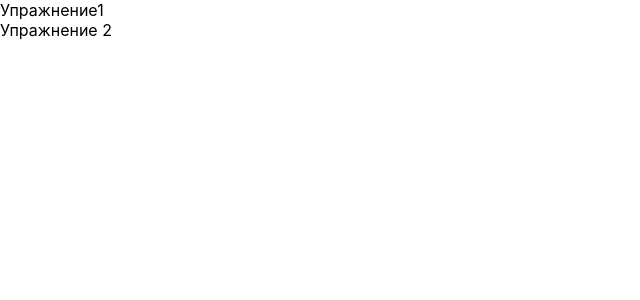
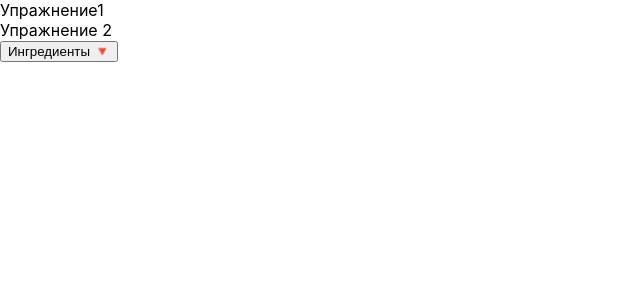
Before and after one commit to NearFutureBand/homework-2402, a React (Create React App) app: page / in a window 1280 px wide. Shown: the top 300 px of the page, without its empty margins (0-640 px from the left). Built offline with nearby package versions, Linux system fonts and the light colour scheme.

Commit message:
task is done

```diff
--- a/src/App.js
+++ b/src/App.js
@@ -1,6 +1,7 @@
 import logo from './logo.svg';
 import Ex1 from './components/Ex1';
 import Ex2 from './components/Ex2';
+import Dropdown from './components/Dropdown';
 import './App.css';
 
 function App() {
@@ -9,6 +10,7 @@ function App() {
       <Ex1 />
       <Ex2 />
       {/*<Ex3 />*/}
+      <Dropdown />
     </>
   );
 }
--- /dev/null
+++ b/src/components/Dropdown.js
@@ -0,0 +1,35 @@
+import React, { Component } from 'react';
+
+class Dropdown extends Component {
+
+  ingredients = [
+    { text: 'bbbbbbb', id: 'd'},
+    { text: 'ааааааa', id: 'a'},
+    { text: 'eeeeeee', id: 'b'},
+    { text: 'ccccccc', id: 'c'},
+    { text: 'bbbbbbb', id: 'e'}
+  ];
+
+  state = {
+    opened: false
+  }
+
+  onToggle = () => {
+    this.setState({ opened: !this.state.opened });
+  }
+
+  render () {
+    return (
+      <div>
+        <button onClick={this.onToggle}>Ингредиенты {this.state.opened ? '🔺' : '🔻'} </button>
+        { this.state.opened && this.ingredients.map((item) => {
+          return <div key={item.id}>{item.text}</div>
+        })}
+
+        {this.state.opened && (<div>Что-нибудь</div>)}
+      </div>
+    );
+  }
+}
+
+export default Dropdown;
```
